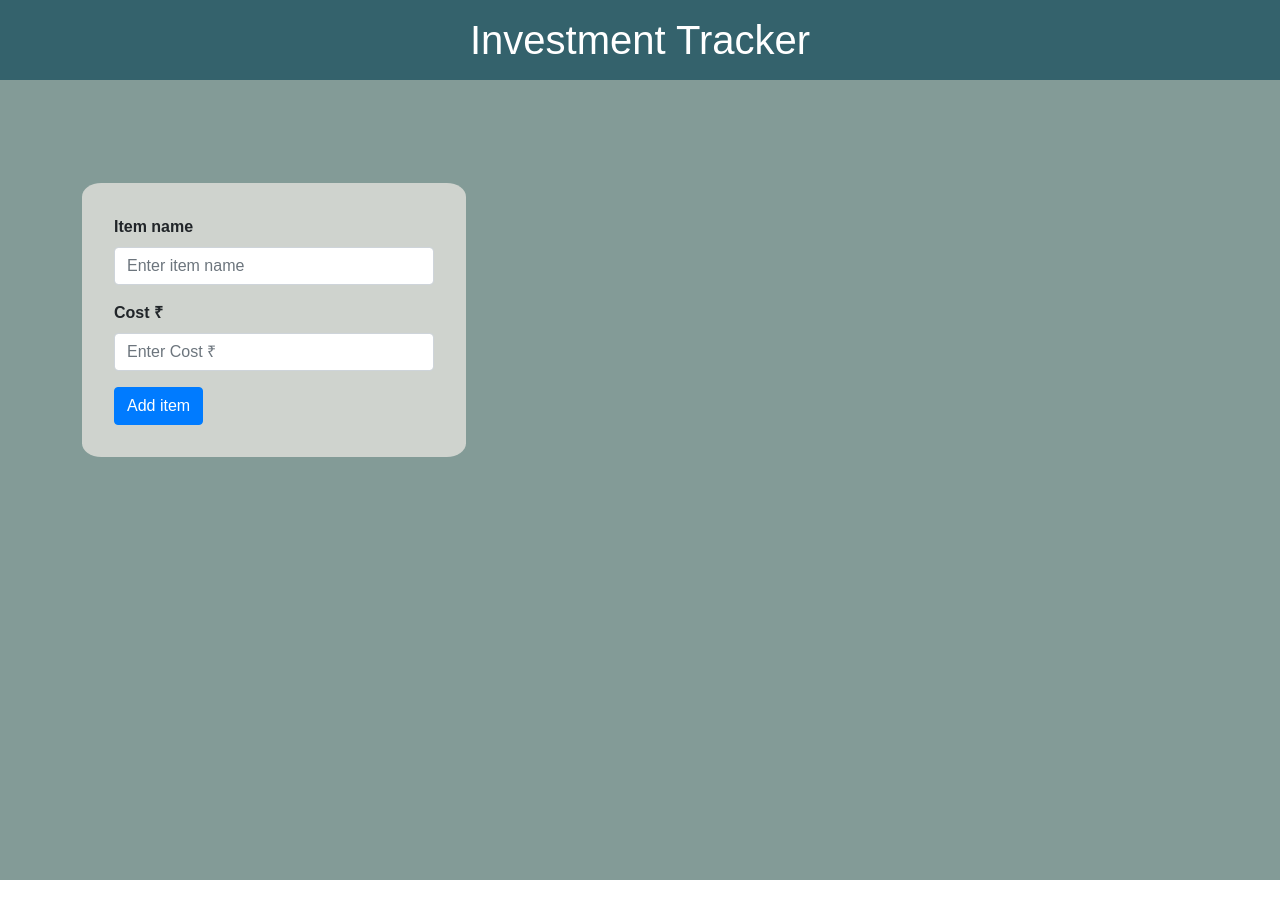
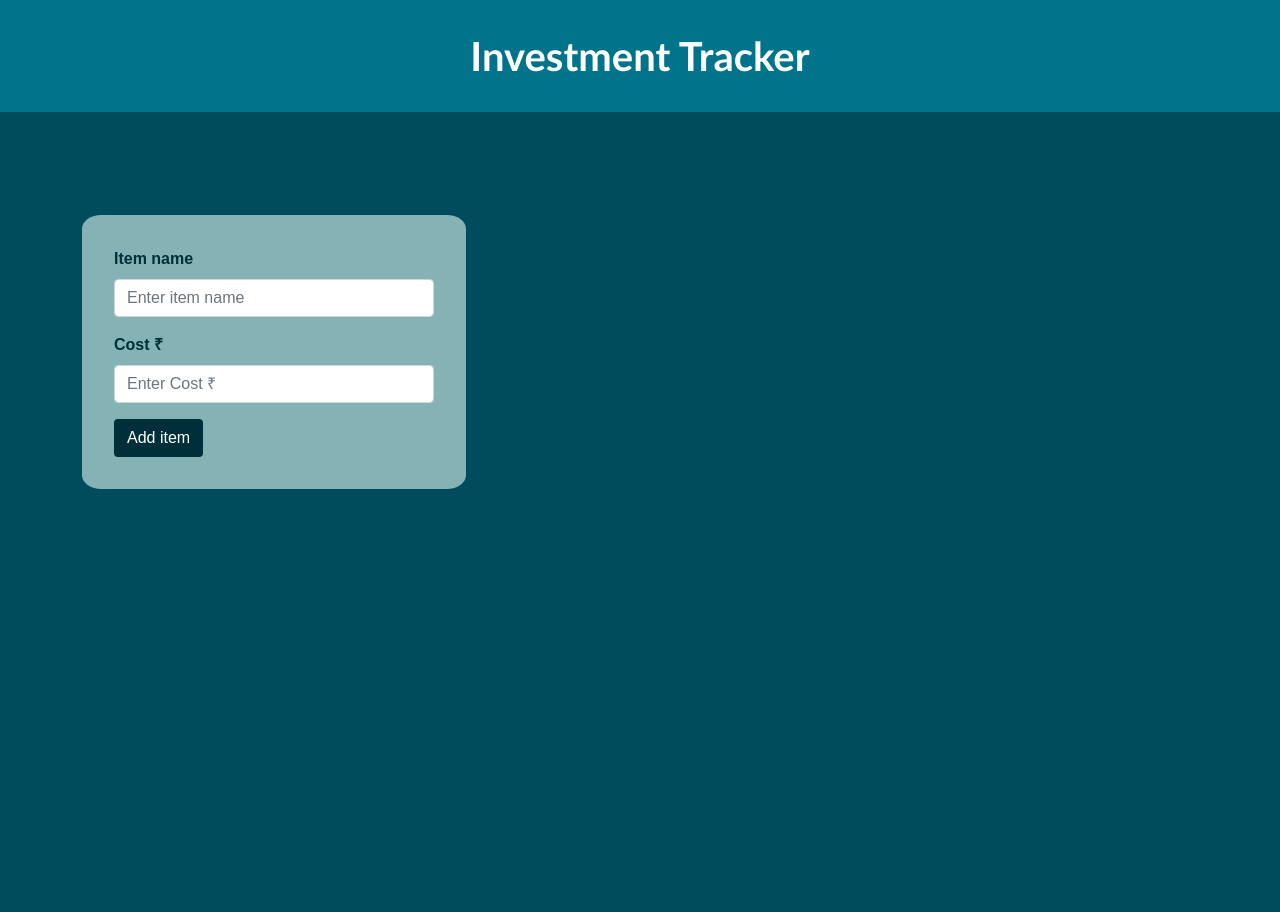
Before and after one commit to pantchayan/investment-portfolio-d3, a plain HTML site: page index.html in a window 1280 px wide. Before the commit the page ends 880 px from the top, so only its background shows below. Drawn offline with nearby package versions, Linux system fonts and the light colour scheme; no server answers.

Commit message:
Updated styles

```diff
--- a/graph.js
+++ b/graph.js
@@ -80,7 +80,7 @@ let showDetails = (item) => {
     .text((d) => `${d.name} : ₹${d.cost}`)
     .attr("font-weight", 600)
     .attr("class", "detail")
-    .attr('fill', 'black')
+    .attr('fill', 'white')
     .attr("y", dims.height + 100);
 };
 
--- a/index.html
+++ b/index.html
@@ -22,20 +22,22 @@
     }
 
     header {
-        height: 5rem;
+        height: 7rem;
         text-align: center;
-        background-color: #34626C;
+        background-color: #01748b;
         color: white;
     }
 
     header h1 {
-        padding-top: 1rem;
+        padding-top: 2rem;
+        font-weight: 600;
+        font-family: 'Trebuchet MS', 'Lucida Sans Unicode', 'Lucida Grande', 'Lucida Sans', Arial, sans-serif;
     }
     /* #839B97 */
     main {
         display: flex;
         height: 100vh;
-        background-color: #839B97;
+        background-color: #004c5d;
         justify-content: space-evenly;
         align-items: center;
     }
@@ -45,14 +47,26 @@
     }
 
     .input-container {
-        background-color: #CFD3CE;
+        /* background-color: #CFD3CE; */
+        background-color: #85b2b4;
         padding: 2rem;
         width:30%;
         border-radius: 5%;
+        color:#002f3a;
+    }
+
+    button{
+        color: white;
+        font-weight: 600;
+        background-color: #002f3a;
     }
 
     label {
         font-weight: 600;
+    }
+
+    path:hover{
+        cursor: pointer;
     }
 
 </style>
@@ -74,7 +88,7 @@
                     <label for="formGroupExampleInput2">Cost ₹</label>
                     <input type="text" class="form-control" id="cost" placeholder="Enter Cost ₹">
                 </div>
-                <button type="submit" class="btn btn-primary">Add item</button>
+                <button type="submit" class="btn ">Add item</button>
             </form>
         </div>
         <div class="graph-container"></div>
```
